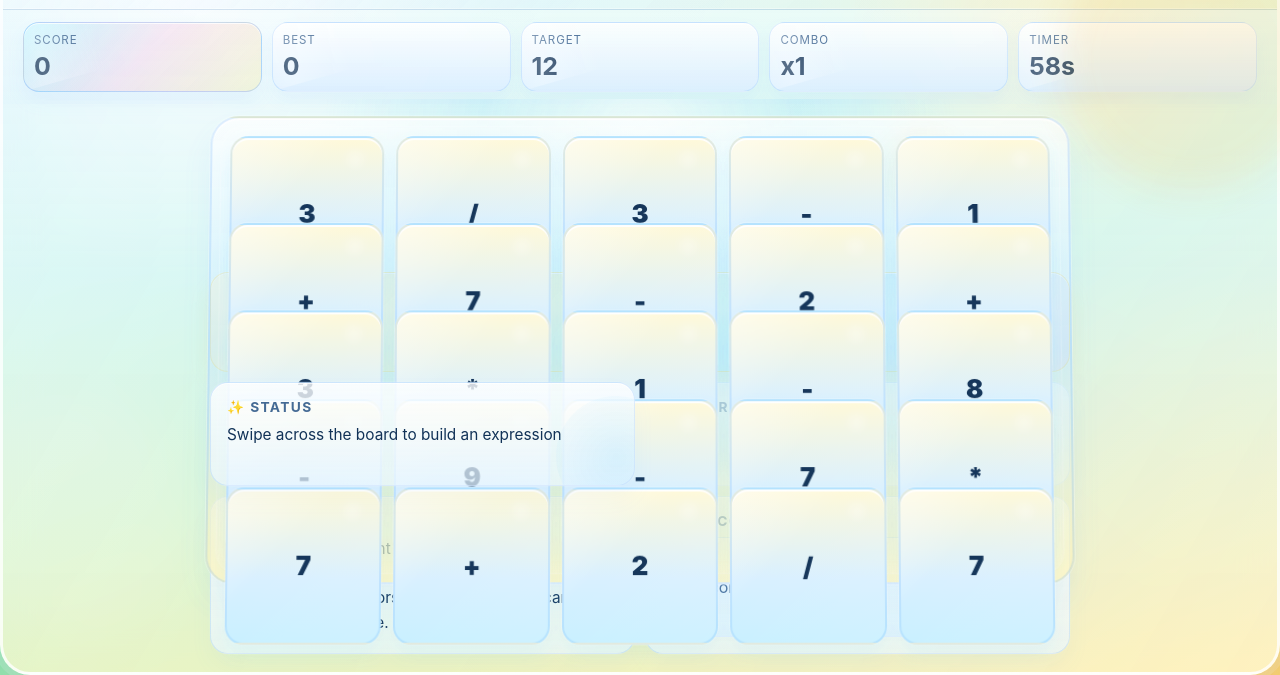
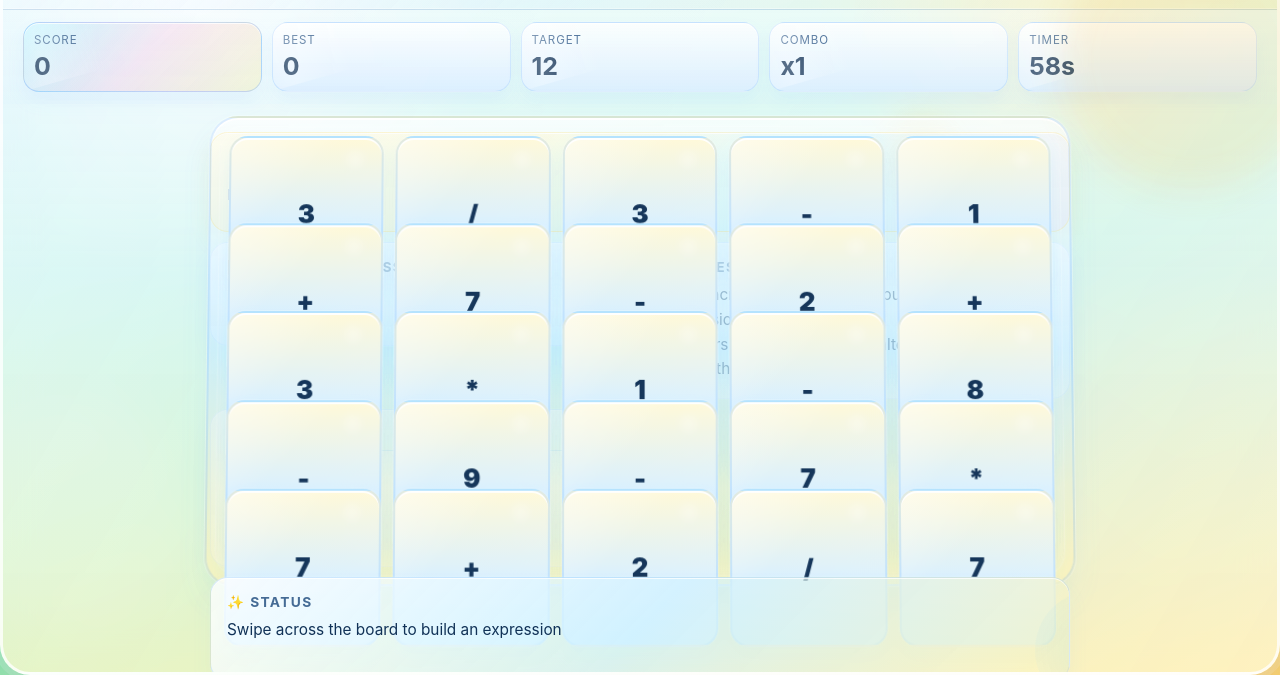
Before and after one commit to stevenappleyard72-cpu/maths-grid, a website built with Vite: page index.html in a window 1280 px wide. Both pictures are taken after a click on the button "Start game". Shown: the part 125-800 px from the top of the page. Built offline with nearby package versions, Linux system fonts and the light colour scheme.

Commit message:
Move status below the board to avoid overlap

```diff
--- a/src/main.js
+++ b/src/main.js
@@ -792,10 +792,6 @@ function buildShell() {
               <h2>⚡ Unary bonus</h2>
               <div id="bonusBar" class="bonus-bar"></div>
             </div>
-            <div class="info-card status-card">
-              <h2>✨ Status</h2>
-              <p id="Status">Swipe across the board to build an expression</p>
-            </div>
             <div class="info-card">
               <h2>🧮 Current expression</h2>
               <p id="Expression">-</p>
@@ -808,6 +804,10 @@ function buildShell() {
             <div class="info-card">
               <h2>High scores</h2>
               <ul id="leaderboardList" class="leaderboard-list"></ul>
+            </div>
+            <div class="info-card status-card">
+              <h2>✨ Status</h2>
+              <p id="Status">Swipe across the board to build an expression</p>
             </div>
           </aside>
         </section>
--- a/src/style.css
+++ b/src/style.css
@@ -670,6 +670,7 @@ h1 {
   gap: 10px;
   width: min(100%, 860px);
   margin: 0 auto;
+  align-items: start;
 }
 
 .info-card {
@@ -677,6 +678,10 @@ h1 {
 }
 
 .bonus-card {
+  grid-column: 1 / -1;
+}
+
+.status-card {
   grid-column: 1 / -1;
 }
 
@@ -711,6 +716,7 @@ h1 {
 .status-card {
   position: relative;
   overflow: hidden;
+  background: linear-gradient(135deg, rgba(255,255,255,0.8), rgba(210,242,255,0.72), rgba(255,244,189,0.7));
 }
 
 .status-card::after {
```
